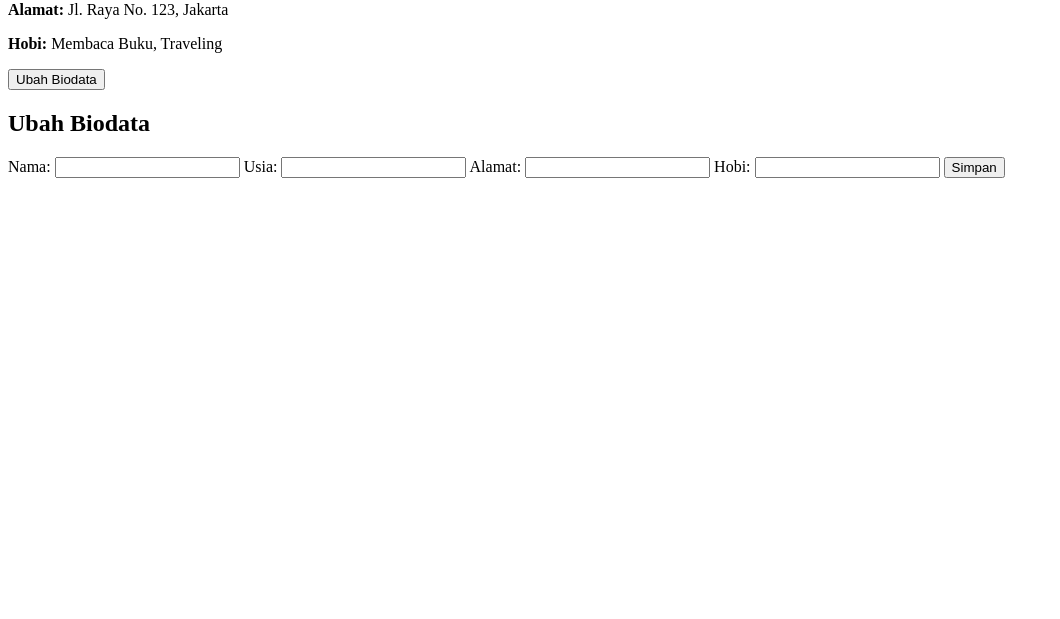
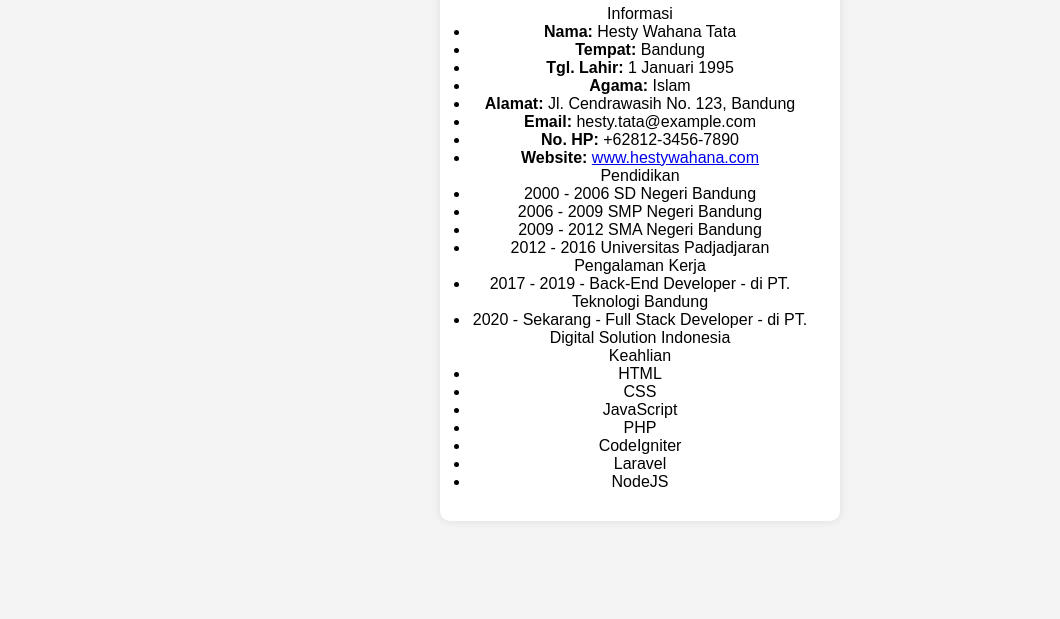
Before and after one commit to Tata443/Tata, a plain HTML site: page index.html in a window 1280 px wide. Shown: the part 181-800 px from the top of the page, without its empty margins (0-1060 px from the left). Drawn offline with Linux system fonts and the light colour scheme.

Commit message:
Update index.html

```diff
--- a/index.html
+++ b/index.html
@@ -1,41 +1,55 @@
 <!DOCTYPE html>
-<html lang="en">
+<html lang="id">
 <head>
     <meta charset="UTF-8">
     <meta name="viewport" content="width=device-width, initial-scale=1.0">
-    <title>Biodata Pribadi</title>
-    <link rel="stylesheet" href="styles.css">
+    <title>Biodata Diri</title>
+    <link rel="stylesheet" href="style.css">
 </head>
 <body>
     <div class="container">
-        <h1>Biodata Saya</h1>
-
-        <div class="bio-info">
-            <img src="profile.jpg" alt="Profile Picture" class="profile-img">
-            <div class="details">
-                <p><strong>Nama:</strong> <span id="nama">John Doe</span></p>
-                <p><strong>Usia:</strong> <span id="usia">25</span></p>
-                <p><strong>Alamat:</strong> <span id="alamat">Jl. Raya No. 123, Jakarta</span></p>
-                <p><strong>Hobi:</strong> <span id="hobi">Membaca Buku, Traveling</span></p>
-            </div>
+        <h1>BIODATA DIRI</h1>
+        <div>
+            <p class="section-title">Informasi</p>
+            <ul>
+                <li><strong>Nama:</strong> Hesty Wahana Tata</li>
+                <li><strong>Tempat:</strong> Bandung</li>
+                <li><strong>Tgl. Lahir:</strong> 1 Januari 1995</li>
+                <li><strong>Agama:</strong> Islam</li>
+                <li><strong>Alamat:</strong> Jl. Cendrawasih No. 123, Bandung</li>
+                <li><strong>Email:</strong> hesty.tata@example.com</li>
+                <li><strong>No. HP:</strong> +62812-3456-7890</li>
+                <li><strong>Website:</strong> <a href="https://www.hestywahana.com" target="_blank">www.hestywahana.com</a></li>
+            </ul>
         </div>
-
-        <button id="changeBioBtn">Ubah Biodata</button>
-
-        <div id="changeBioForm" class="hidden">
-            <h2>Ubah Biodata</h2>
-            <label for="newName">Nama:</label>
-            <input type="text" id="newName">
-            <label for="newAge">Usia:</label>
-            <input type="number" id="newAge">
-            <label for="newAddress">Alamat:</label>
-            <input type="text" id="newAddress">
-            <label for="newHobby">Hobi:</label>
-            <input type="text" id="newHobby">
-            <button id="saveBtn">Simpan</button>
+        <div>
+            <p class="section-title">Pendidikan</p>
+            <ul>
+                <li>2000 - 2006 SD Negeri Bandung</li>
+                <li>2006 - 2009 SMP Negeri Bandung</li>
+                <li>2009 - 2012 SMA Negeri Bandung</li>
+                <li>2012 - 2016 Universitas Padjadjaran</li>
+            </ul>
+        </div>
+        <div>
+            <p class="section-title">Pengalaman Kerja</p>
+            <ul>
+                <li>2017 - 2019 - Back-End Developer - di PT. Teknologi Bandung</li>
+                <li>2020 - Sekarang - Full Stack Developer - di PT. Digital Solution Indonesia</li>
+            </ul>
+        </div>
+        <div>
+            <p class="section-title">Keahlian</p>
+            <ul>
+                <li>HTML</li>
+                <li>CSS</li>
+                <li>JavaScript</li>
+                <li>PHP</li>
+                <li>CodeIgniter</li>
+                <li>Laravel</li>
+                <li>NodeJS</li>
+            </ul>
         </div>
     </div>
-
-    <script src="script.js"></script>
 </body>
-</html>
+</html
```
